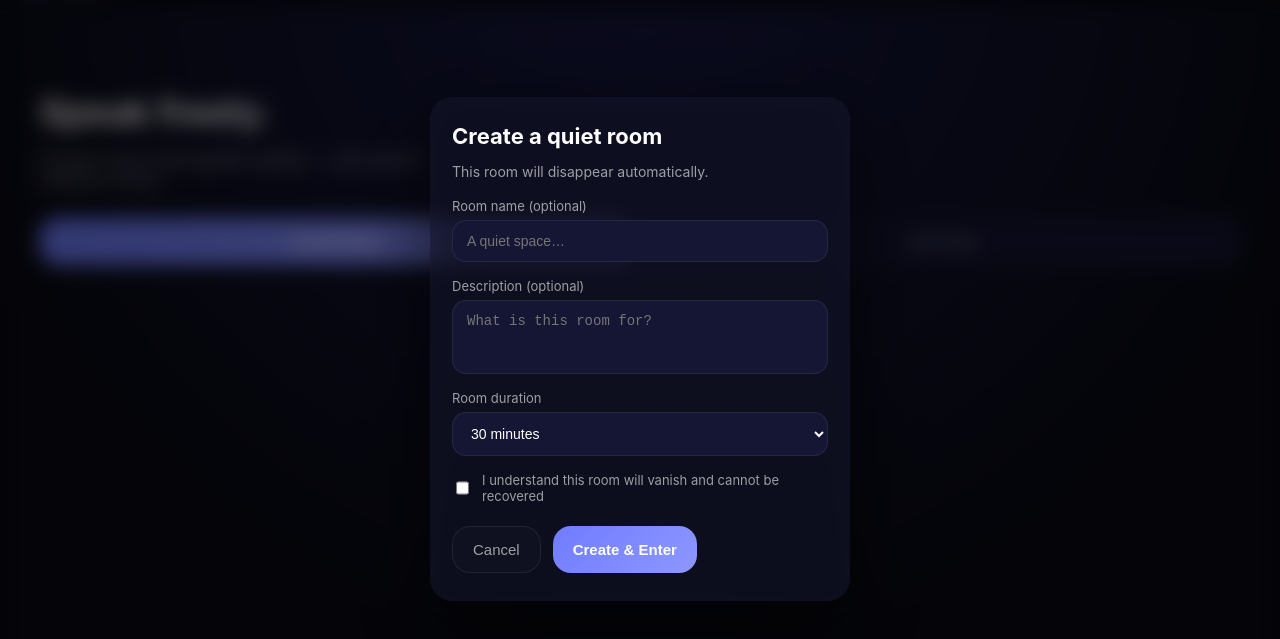
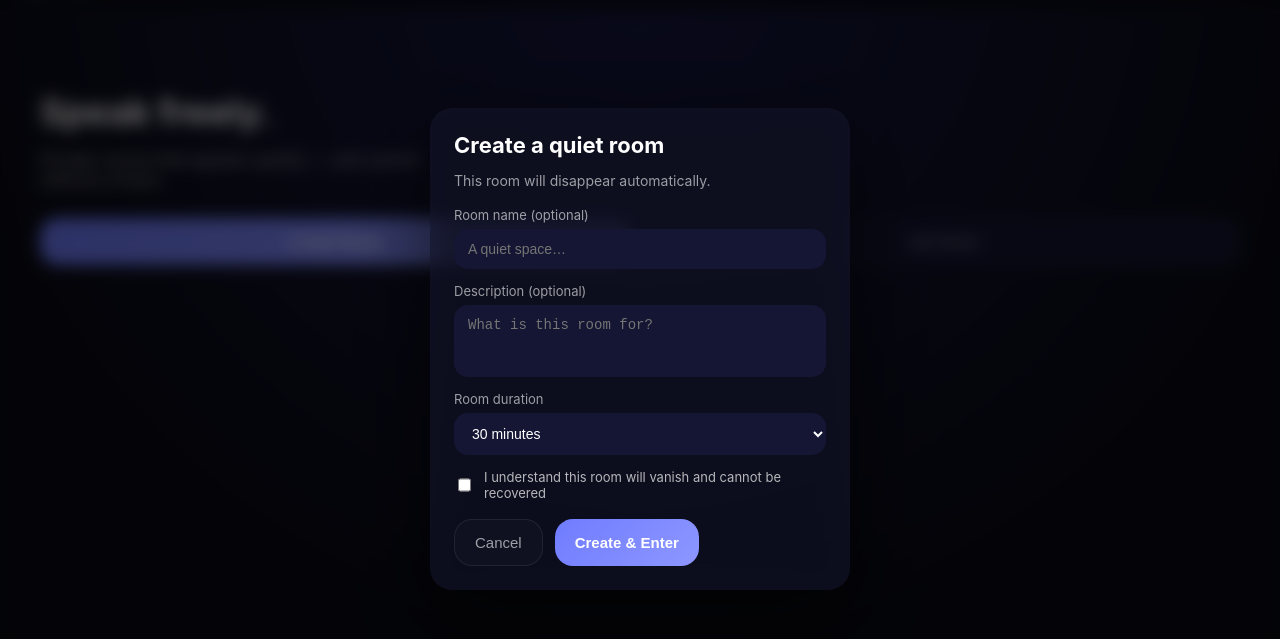
Before and after one commit to phunnyreddy2534-create/ghost-room, a plain HTML site: page public/index.html in a window 1280 px wide. Both pictures are taken after a click on the button "Create Room". Shown: the part 51-690 px from the top of the page. Drawn offline with Linux system fonts and the light colour scheme.

Commit message:
Update style.css

```diff
--- a/public/style.css
+++ b/public/style.css
@@ -377,3 +377,58 @@ textarea{ resize:none }
   gap:12px;
   margin-top:22px;
 }
+.modal{
+  position:fixed;
+  inset:0;
+  background:rgba(0,0,0,.6);
+  backdrop-filter:blur(8px);
+  display:flex;
+  justify-content:center;
+  align-items:center;
+  z-index:2000;
+}
+
+.hidden{
+  display:none;
+}
+
+.glass-card{
+  width:92%;
+  max-width:420px;
+  background:rgba(20,22,45,.6);
+  backdrop-filter:blur(16px);
+  border-radius:22px;
+  padding:24px;
+  box-shadow:0 30px 80px rgba(0,0,0,.6);
+}
+
+.field{
+  display:flex;
+  flex-direction:column;
+  gap:6px;
+  margin-bottom:14px;
+}
+
+.field input,
+.field textarea,
+.field select{
+  padding:12px 14px;
+  border-radius:14px;
+  border:none;
+  background:#141633;
+  color:white;
+}
+
+.agree{
+  display:flex;
+  gap:10px;
+  font-size:13px;
+  color:rgba(255,255,255,.7);
+  margin:14px 0;
+}
+
+.card-actions{
+  display:flex;
+  gap:12px;
+  margin-top:18px;
+}
```
